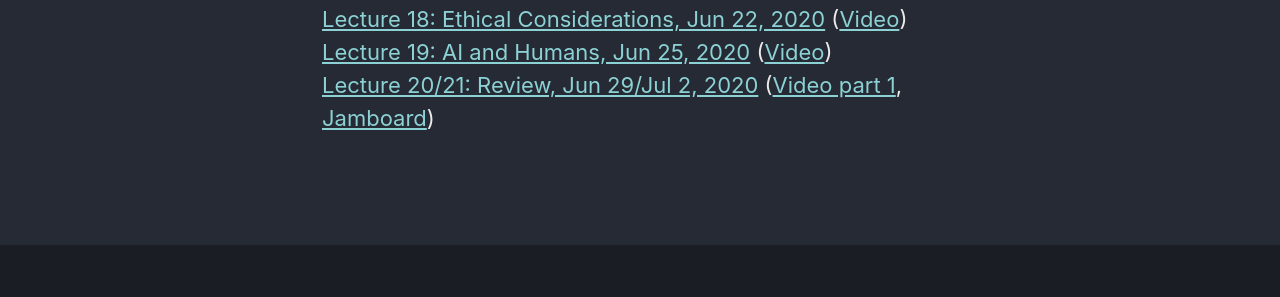
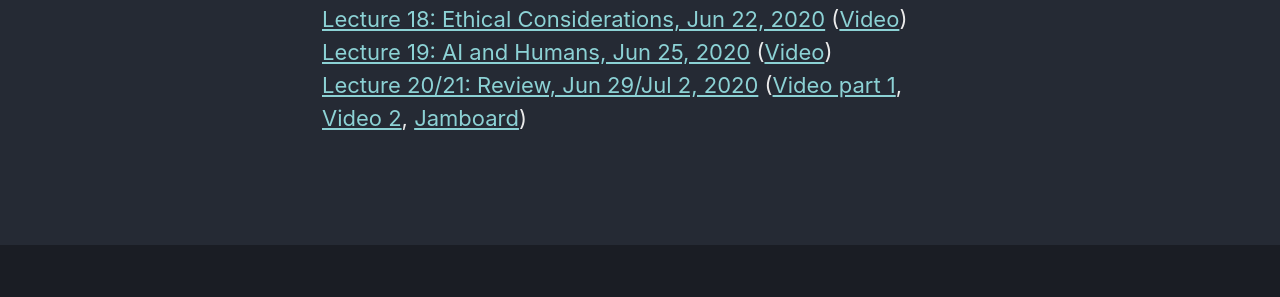
Before and after one commit to yawgmoth/CI-0129, a Jekyll site: the page built from _pages/slides.html, in a window 1280 px wide. Shown: the part 919-1216 px from the top of the page. Built offline with Jekyll 4.4.1, drawn with Linux system fonts in a browser that asks for light colours; cached includes are drawn as plain includes; nearby versions of some CDN libraries.

Commit message:
add video 2 linkt

```diff
--- a/_pages/slides.html
+++ b/_pages/slides.html
@@ -29,4 +29,4 @@ categories: [frontpage]
 <a href="/CI-0129/assets/pdf/ailimits.pdf">Guest lecture: Limits of AI, Jun 18, 2020</a> (<a href="https://drive.google.com/file/d/1PAqcuCMpP1CvpcGTUgXtMOMZ-7j99-rQ/view?usp=sharing">Video</a>) <br/>
 <a href="lecture18.html">Lecture 18: Ethical Considerations, Jun 22, 2020</a> (<a href="https://www.youtube.com/watch?v=v6VU7PQzhNY">Video</a>)<br/>
 <a href="lecture19.html">Lecture 19: AI and Humans, Jun 25, 2020</a> (<a href="https://www.youtube.com/watch?v=U4k8tB-bfik">Video</a>) <br/>
-<a href="lecture20.html">Lecture 20/21: Review, Jun 29/Jul 2, 2020</a> (<a href="https://www.youtube.com/watch?v=0I6l2Sbp8eU">Video part 1</a>, <a href="https://jamboard.google.com/d/1WMJ6iGOD-gxW-hTAh48YYdy16QVbUg1UsViv5Ut4VOE/edit?usp=sharing">Jamboard</a>)
+<a href="lecture20.html">Lecture 20/21: Review, Jun 29/Jul 2, 2020</a> (<a href="https://www.youtube.com/watch?v=0I6l2Sbp8eU">Video part 1</a>, <a href="https://www.youtube.com/watch?v=ssPtf-8Y1j0"</a>Video 2</a>, <a href="https://jamboard.google.com/d/1WMJ6iGOD-gxW-hTAh48YYdy16QVbUg1UsViv5Ut4VOE/edit?usp=sharing">Jamboard</a>)
```
